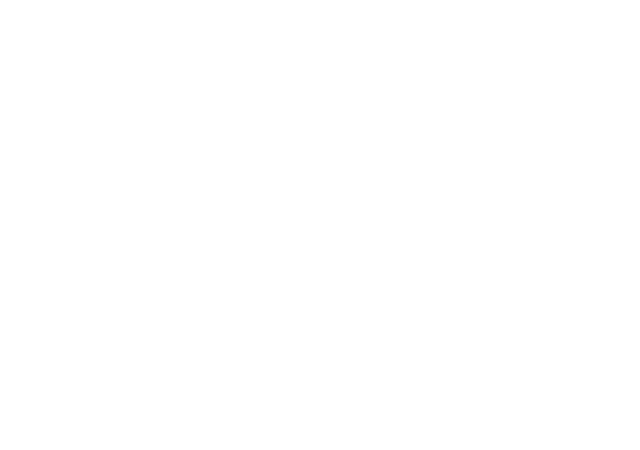
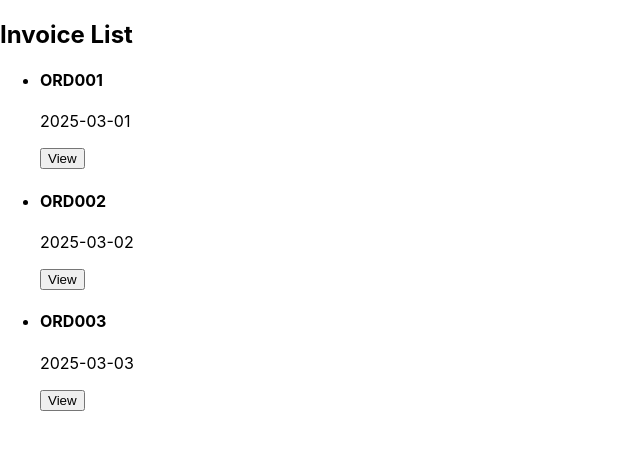
Before and after one commit to VamshiPriya3/Destion, a React (Create React App) app: page /invoice-list in a window 1280 px wide. Before the commit this address had no page. Shown: the top 450 px of the page, without its empty margins (0-640 px from the left). Built offline with nearby package versions, Linux system fonts and the light colour scheme; sample sign-in values are in the browser's storage.

Commit message:
Solving render issue

```diff
--- a/src/App.js
+++ b/src/App.js
@@ -1,62 +1,19 @@
-
 import React from 'react';
-import { BrowserRouter as Router, Routes, Route } from 'react-router-dom';
-import Home from './pages/Home';
+import { BrowserRouter, Routes, Route } from 'react-router-dom';
 import InvoiceList from './pages/InvoiceList';
-import InvoiceDetail from './pages/InvoiceDetail';
-import ProductList from './pages/ProductList';
-import ProductDetail from './pages/ProductDetail';
 import Login from './pages/Login';
 import PrivateRoute from './pages/PrivateRoute';
-
+import InvoiceDetail from './pages/InvoiceDetail';
 
 function App() {
   return (
-    <Router>
+    <BrowserRouter>
       <Routes>
         <Route path="/" element={<Login />} />
-        <Route
-          path="/home"
-          element={
-            <PrivateRoute>
-              <Home />
-            </PrivateRoute>
-          }
-        />
-        <Route
-          path="/invoices"
-          element={
-            <PrivateRoute>
-              <InvoiceList />
-            </PrivateRoute>
-          }
-        />
-        <Route
-          path="/invoice/:id"
-          element={
-            <PrivateRoute>
-              <InvoiceDetail />
-            </PrivateRoute>
-          }
-        />
-        <Route
-          path="/products"
-          element={
-            <PrivateRoute>
-              <ProductList />
-            </PrivateRoute>
-          }
-        />
-        <Route
-          path="/product/:id"
-          element={
-            <PrivateRoute>
-              <ProductDetail />
-            </PrivateRoute>
-          }
-        />
+        <Route path="/invoice-list" element={<PrivateRoute element={<InvoiceList />} />} />
+        <Route path="/invoice/:invoiceId" element={<InvoiceDetail />} />
       </Routes>
-    </Router>
+    </BrowserRouter>
   );
 }
 
--- a/src/data/invoices.js
+++ b/src/data/invoices.js
@@ -1,16 +1,37 @@
 const invoices = [
   {
     id: 1,
-    storeName: "Store 1",
-    orderId: "ORD123",
-    date: "2025-03-08",
+    storeName: 'Store A',
+    orderId: 'ORD001',
+    date: '2025-03-01',
+    quantity: 10,
+    regularPrice: 100,
+    dealPrice: 90,
+    itemTotal: 900,
+    itemTax: 90,
+  },
+  {
+    id: 2,
+    storeName: 'Store B',
+    orderId: 'ORD002',
+    date: '2025-03-02',
     quantity: 5,
-    regularPrice: 100,
-    dealPrice: 80,
-    itemTotal: 400,
-    itemTax: 40
+    regularPrice: 200,
+    dealPrice: 180,
+    itemTotal: 900,
+    itemTax: 90,
   },
-
+  {
+    id: 3,
+    storeName: 'Store C',
+    orderId: 'ORD003',
+    date: '2025-03-03',
+    quantity: 3,
+    regularPrice: 300,
+    dealPrice: 270,
+    itemTotal: 810,
+    itemTax: 81,
+  },
 ];
 
 export default invoices;
--- a/src/pages/Home.js
+++ b/src/pages/Home.js
@@ -1,11 +1,13 @@
 import React from 'react';
+import { Link } from 'react-router-dom';
 
-function Home() {
+const Home = () => {
   return (
     <div>
-      <h1>Welcome to the Invoice Generation Portal</h1>
+      <h1>Welcome to the Invoice Portal</h1>
+      <Link to="/login">Login</Link>
     </div>
   );
-}
+};
 
 export default Home;
--- a/src/pages/InvoiceList.js
+++ b/src/pages/InvoiceList.js
@@ -1,34 +1,32 @@
-// src/pages/InvoiceList.js
-import React, { useState, useEffect } from 'react';
-import { Link } from 'react-router-dom';  // Import Link for navigation
-import invoices from '../data/invoices';  // Import mock data
+import React from 'react';
+import { useNavigate } from 'react-router-dom';
+import invoices from '../data/invoices'; // Correct import
 
 const InvoiceList = () => {
-  const [invoiceData, setInvoiceData] = useState([]);
+  const navigate = useNavigate();
 
-  useEffect(() => {
-    setInvoiceData(invoices);  // Set mock data to state
-  }, []);
+  const handleViewInvoice = (invoiceId) => {
+    navigate(`/invoice/${invoiceId}`);
+  };
+
+  console.log(invoices);
 
   return (
     <div>
       <h2>Invoice List</h2>
-      {invoiceData.length > 0 ? (
-        <ul>
-          {invoiceData.map((invoice) => (
+      <ul>
+        {invoices && invoices.length > 0 ? (
+          invoices.map((invoice) => (
             <li key={invoice.id}>
-              <h3>Store: {invoice.storeName}</h3>
-              <p>Order ID: {invoice.orderId}</p>
-              <p>Date: {invoice.date}</p>
-              <p>Quantity: {invoice.quantity}</p>
-              <p>Item Total: ${invoice.itemTotal}</p>
-              <Link to={`/invoice/${invoice.id}`}>View Details</Link>
+              <h4>{invoice.orderId}</h4>
+              <p>{invoice.date}</p>
+              <button onClick={() => handleViewInvoice(invoice.id)}>View</button>
             </li>
-          ))}
-        </ul>
-      ) : (
-        <p>No invoices available.</p>
-      )}
+          ))
+        ) : (
+          <p>No invoices available</p>
+        )}
+      </ul>
     </div>
   );
 };
--- a/src/pages/Login.js
+++ b/src/pages/Login.js
@@ -1,45 +1,51 @@
-// src/pages/Login.js
 import React, { useState } from 'react';
 import { useNavigate } from 'react-router-dom';
 
 const Login = () => {
   const [storeName, setStoreName] = useState('');
   const [password, setPassword] = useState('');
+  const [errorMessage, setErrorMessage] = useState('');
   const navigate = useNavigate();
 
-  const handleSubmit = (e) => {
+  const handleLogin = (e) => {
     e.preventDefault();
 
-    // Mock authentication (you can replace this with real authentication logic)
-    if (storeName === 'Store A' && password === 'password123') {
-      localStorage.setItem('authenticated', 'true');
-      localStorage.setItem('storeName', storeName);
-      navigate('/home');
+
+    const validStoreName = 'Store A';
+    const validPassword = 'password123';
+
+    if (storeName === validStoreName && password === validPassword) {
+
+      localStorage.setItem('isAuthenticated', 'true');
+      navigate('/invoice-list');
     } else {
-      alert('Invalid credentials');
+      setErrorMessage('Invalid credentials');
     }
   };
 
   return (
     <div>
-      <h2>Login</h2>
-      <form onSubmit={handleSubmit}>
+      <h2>Login to Invoice Portal</h2>
+      <form onSubmit={handleLogin}>
         <div>
-          <label>Store Name</label>
+          <label>Store Name:</label>
           <input
             type="text"
             value={storeName}
             onChange={(e) => setStoreName(e.target.value)}
+            required
           />
         </div>
         <div>
-          <label>Password</label>
+          <label>Password:</label>
           <input
             type="password"
             value={password}
             onChange={(e) => setPassword(e.target.value)}
+            required
           />
         </div>
+        {errorMessage && <p>{errorMessage}</p>}
         <button type="submit">Login</button>
       </form>
     </div>
--- a/src/pages/PrivateRoute.js
+++ b/src/pages/PrivateRoute.js
@@ -1,14 +1,14 @@
-// src/components/PrivateRoute.js
 import React from 'react';
 import { Navigate } from 'react-router-dom';
 
-const PrivateRoute = ({ children }) => {
-  const isAuthenticated = localStorage.getItem('authenticated');
+const PrivateRoute = ({ element }) => {
+  const isAuthenticated = localStorage.getItem('isAuthenticated') === 'true';
+
   if (!isAuthenticated) {
     return <Navigate to="/" />;
   }
 
-  return children;
+  return element ;
 };
 
 export default PrivateRoute;
```
